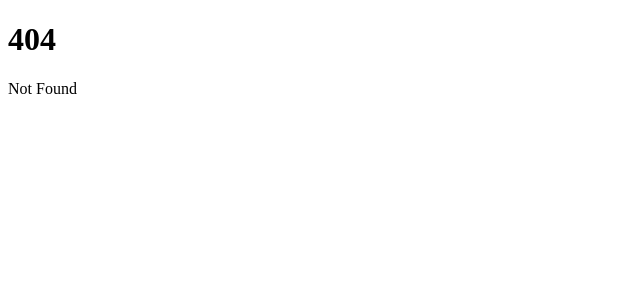
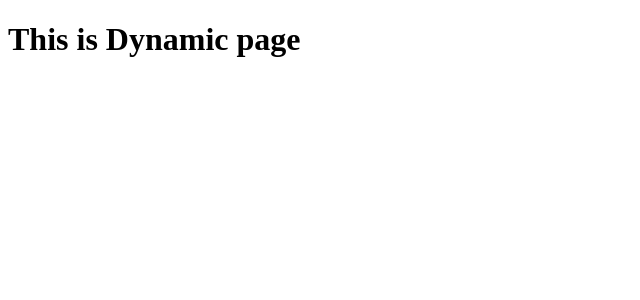
Before and after one commit to ccalobeto/svelte-static, a SvelteKit app: page /dynamic in a window 1280 px wide. Before the commit this address had no page. Shown: the top 300 px of the page, without its empty margins (0-640 px from the left). Built offline with nearby package versions, Linux system fonts and the light colour scheme.

Commit message:
1.1.2 dynamic route

```diff
--- /dev/null
+++ b/src/routes/dynamic/+page.js
@@ -0,0 +1 @@
+export const prerender = false;
--- /dev/null
+++ b/src/routes/dynamic/+page.svelte
@@ -0,0 +1 @@
+<h1>This is Dynamic page</h1>
```
